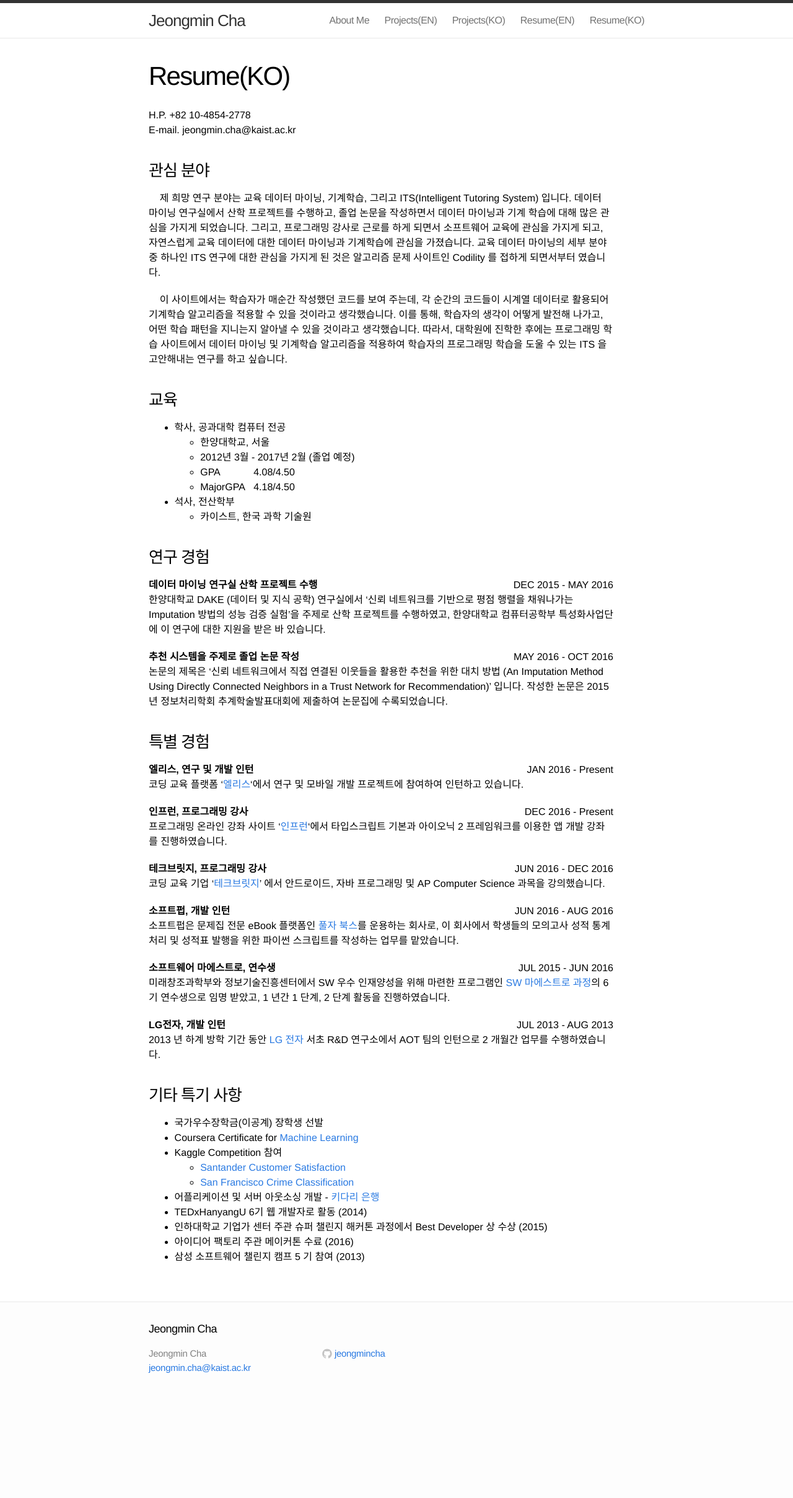
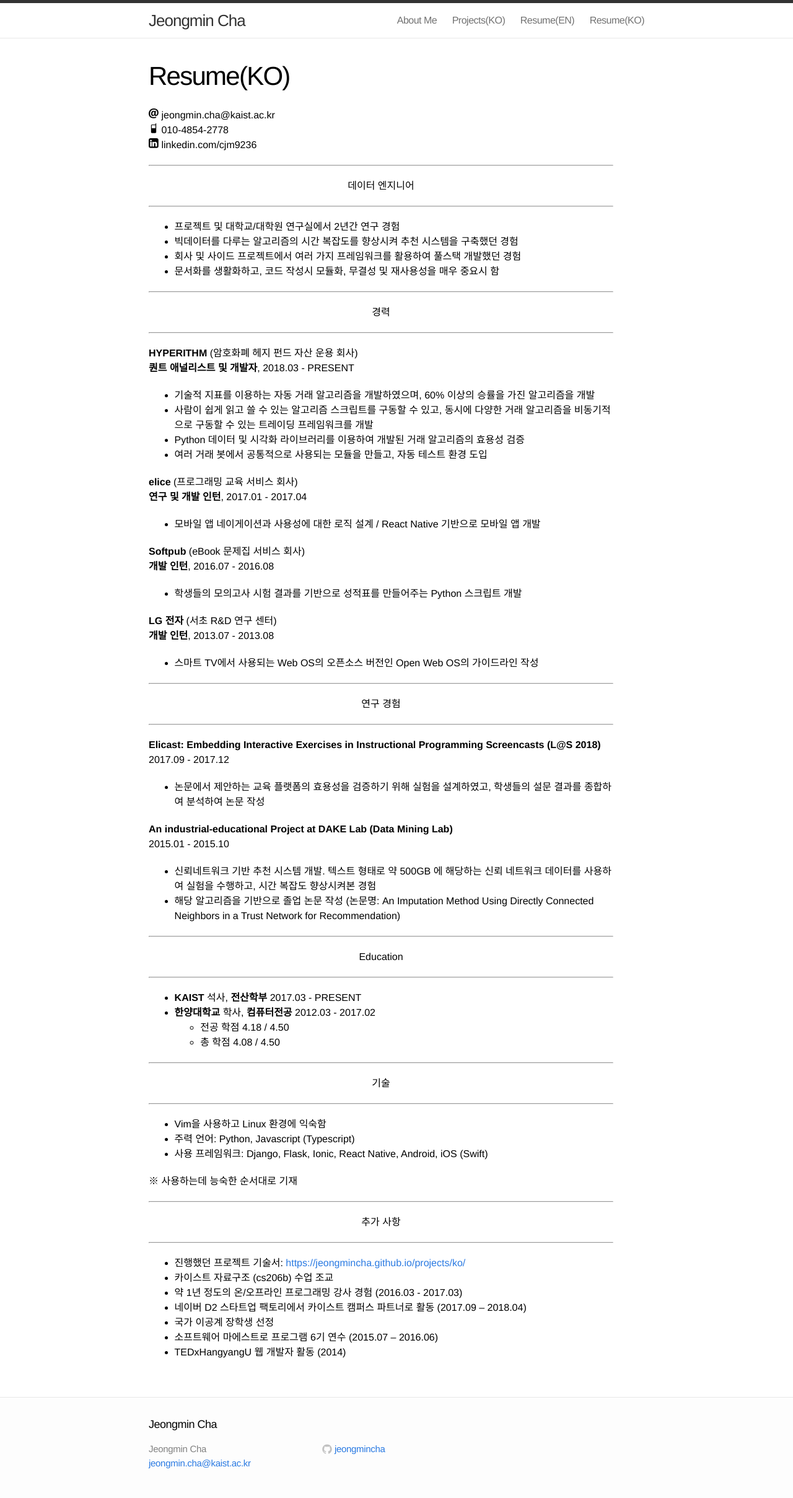
Before and after one commit to JeongMinCha/jeongmincha.github.com, a Jekyll site: the page built from resume-KO.md, in a window 1280 px wide. Shown: the whole page at 62% size. Built offline with Jekyll 4.4.1, drawn with Linux system fonts in a browser that asks for light colours; before the commit the page ends 2263 px from its top, so only the background shows below that.

Commit message:
Update Resume (KO)

```diff
--- a/css/main.css
+++ b/css/main.css
@@ -186,7 +186,6 @@
 .post-content > * { margin: 20px 0; }
 
 .post-content img {
-  min-width: 400px;
   max-width: 750px;
 }
 
--- a/resume-KO.md
+++ b/resume-KO.md
@@ -3,60 +3,80 @@
 title: Resume(KO)
 permalink: /resume/ko/
 ---
-H.P. +82 10-4854-2778
-E-mail. jeongmin.cha@kaist.ac.kr
 
-### 관심 분야
-&nbsp;&nbsp;&nbsp;&nbsp;제  희망  연구  분야는  교육  데이터  마이닝,  기계학습,  그리고  ITS(Intelligent  Tutoring  System)  입니다.  데이터  마이닝  연구실에서  산학  프로젝트를  수행하고,  졸업  논문을  작성하면서  데이터  마이닝과  기계  학습에  대해  많은  관심을  가지게  되었습니다.  그리고,  프로그래밍  강사로  근로를  하게  되면서  소프트웨어  교육에  관심을  가지게  되고,  자연스럽게  교육  데이터에  대한  데이터  마이닝과  기계학습에  관심을  가졌습니다.    교육  데이터  마이닝의  세부  분야  중  하나인  ITS  연구에  대한  관심을  가지게  된  것은  알고리즘  문제  사이트인  Codility 를  접하게  되면서부터  였습니다.
+<img src="/images/icons8-email-52.png" width="16" height="16"/>  jeongmin.cha@kaist.ac.kr
+<img src="/images/icons8-cell-phone-52.png" width="16" height="16"/>  010-4854-2778
+<img src="/images/icons8-linkedin-52.png" width="16" height="16"/>  linkedin.com/cjm9236
 
-&nbsp;&nbsp;&nbsp;&nbsp;이  사이트에서는  학습자가  매순간  작성했던  코드를  보여  주는데,  각  순간의  코드들이  시계열  데이터로  활용되어  기계학습  알고리즘을  적용할  수  있을  것이라고  생각했습니다.  이를  통해,  학습자의  생각이  어떻게  발전해  나가고,  어떤  학습  패턴을  지니는지  알아낼  수  있을  것이라고  생각했습니다.  따라서,  대학원에  진학한  후에는  프로그래밍  학습  사이트에서  데이터  마이닝  및  기계학습  알고리즘을  적용하여  학습자의  프로그래밍  학습을  도울  수  있는  ITS 을  고안해내는  연구를  하고  싶습니다.
+<hr/>
+<center> 데이터 엔지니어 </center>
+<hr/>
+- 프로젝트 및 대학교/대학원 연구실에서 2년간 연구 경험
+- 빅데이터를 다루는 알고리즘의 시간 복잡도를 향상시켜 추천 시스템을 구축했던 경험
+- 회사 및 사이드 프로젝트에서 여러 가지 프레임워크를 활용하여 풀스택 개발했던 경험
+- 문서화를 생활화하고, 코드 작성시 모듈화, 무결성 및 재사용성을 매우 중요시 함
 
-### 교육
-- 학사, 공과대학 컴퓨터 전공
-    - 한양대학교, 서울
-    - 2012년 3월 - 2017년 2월 (졸업 예정)
-    - GPA            4.08/4.50
-    - MajorGPA   4.18/4.50
-- 석사, 전산학부
-    - 카이스트, 한국 과학 기술원
+<hr/>
+<center> 경력 </center>
+<hr/>
+**HYPERITHM** (암호화폐 헤지 펀드 자산 운용 회사)
+**퀀트 애널리스트 및 개발자**, 2018.03 - PRESENT
+- 기술적 지표를 이용하는 자동 거래 알고리즘을 개발하였으며, 60% 이상의 승률을 가진 알고리즘을 개발
+- 사람이 쉽게 읽고 쓸 수 있는 알고리즘 스크립트를 구동할 수 있고, 동시에 다양한 거래 알고리즘을 비동기적으로 구동할 수 있는 트레이딩 프레임워크를 개발
+- Python 데이터 및 시각화 라이브러리를 이용하여 개발된 거래 알고리즘의 효용성 검증
+- 여러 거래 봇에서 공통적으로 사용되는 모듈을 만들고, 자동 테스트 환경 도입
 
+**elice** (프로그래밍 교육 서비스 회사)
+**연구 및 개발 인턴**, 2017.01 - 2017.04
+- 모바일 앱 네이게이션과 사용성에 대한 로직 설계 / React Native 기반으로 모바일 앱 개발
 
-### 연구 경험
-**데이터 마이닝 연구실 산학 프로젝트 수행** <span style="float:right;">DEC 2015 - MAY 2016</span>
-한양대학교  DAKE  (데이터  및  지식  공학)  연구실에서  ‘신뢰  네트워크를  기반으로  평점  행렬을  채워나가는  Imputation  방법의  성능  검증  실험’을  주제로  산학  프로젝트를  수행하였고,  한양대학교  컴퓨터공학부  특성화사업단에  이  연구에  대한  지원을  받은  바  있습니다.
+**Softpub** (eBook 문제집 서비스 회사)
+**개발 인턴**, 2016.07 - 2016.08
+- 학생들의 모의고사 시험 결과를 기반으로 성적표를 만들어주는 Python 스크립트 개발
 
-**추천 시스템을 주제로 졸업 논문 작성** <span style="float:right;">MAY 2016 - OCT 2016</span>
-논문의  제목은  '신뢰  네트워크에서  직접  연결된  이웃들을  활용한  추천을  위한  대치  방법  (An  Imputation  Method Using Directly Connected Neighbors in a Trust Network for Recommendation)'  입니다.  작성한  논문은  2015년  정보처리학회  추계학술발표대회에  제출하여  논문집에  수록되었습니다.
+**LG 전자** (서초 R&D 연구 센터)
+**개발 인턴**, 2013.07 - 2013.08
+- 스마트 TV에서 사용되는 Web OS의 오픈소스 버전인 Open Web OS의 가이드라인 작성
 
+<hr/>
+<center> 연구 경험 </center>
+<hr/>
+**Elicast: Embedding Interactive Exercises in Instructional Programming Screencasts (L@S 2018)**
+2017.09 - 2017.12
 
-### 특별 경험
-**엘리스, 연구 및 개발 인턴** <span style="float: right;">JAN 2016 - Present</span>
-코딩 교육 플랫폼 '<a href="https://www.elice.io" target="_blank">엘리스</a>'에서 연구 및 모바일 개발 프로젝트에 참여하여 인턴하고 있습니다.
+- 논문에서 제안하는 교육 플랫폼의 효용성을 검증하기 위해 실험을 설계하였고, 학생들의 설문 결과를 종합하여 분석하여 논문 작성
 
-**인프런, 프로그래밍 강사** <span style="float:right;">DEC 2016 - Present</span>
-프로그래밍 온라인 강좌 사이트 '<a href="https://www.inflearn.com" target="_blank">인프런</a>'에서 타입스크립트 기본과 아이오닉 2 프레임워크를 이용한 앱 개발 강좌를 진행하였습니다.
+**An industrial-educational Project at DAKE Lab (Data Mining Lab)**
+2015.01 - 2015.10
+- 신뢰네트워크 기반 추천 시스템 개발. 텍스트 형태로 약 500GB 에 해당하는 신뢰 네트워크 데이터를 사용하여 실험을 수행하고, 시간 복잡도 향상시켜본 경험
+- 해당 알고리즘을 기반으로 졸업 논문 작성 (논문명: An Imputation Method Using Directly Connected Neighbors in a Trust Network for Recommendation)
 
-**테크브릿지, 프로그래밍 강사** <span style="float:right;">JUN 2016 - DEC 2016</span>
-코딩  교육  기업  ‘<a href="http://www.techbridge.co.kr" target="_blank">테크브릿지</a>’  에서  안드로이드,  자바  프로그래밍  및  AP  Computer  Science  과목을  강의했습니다.
+<hr/>
+<center> Education </center>
+<hr/>
+- **KAIST**  석사, **전산학부**  2017.03 - PRESENT
+- **한양대학교** 학사, **컴퓨터전공** 2012.03 - 2017.02
+  - 전공 학점 4.18 / 4.50
+  - 총 학점 4.08 / 4.50
 
-**소프트펍, 개발 인턴** <span style="float:right;">JUN 2016 - AUG 2016</span>
-소프트펍은  문제집  전문  eBook 플랫폼인  <a href="http://www.poolzabooks.com" target="_blank">풀자 북스</a>를  운용하는  회사로,  이  회사에서  학생들의  모의고사  성적  통계  처리  및  성적표  발행을  위한  파이썬  스크립트를  작성하는  업무를  맡았습니다.
+<hr/>
+<center> 기술 </center>
+<hr/>
 
-**소프트웨어 마에스트로, 연수생** <span style="float:right;">JUL 2015 - JUN 2016</span>
-미래창조과학부와  정보기술진흥센터에서  SW  우수  인재양성을  위해  마련한  프로그램인  <a href="http://swmaestro.kr/" target="_blank">SW 마에스트로 과정</a>의  6 기  연수생으로  임명  받았고, 1 년간  1 단계, 2 단계  활동을  진행하였습니다.
+- Vim을 사용하고 Linux 환경에 익숙함
+- 주력 언어: Python, Javascript (Typescript)
+- 사용 프레임워크: Django, Flask, Ionic, React Native, Android, iOS (Swift)
 
-**LG전자, 개발 인턴** <span style="float:right;">JUL 2013 - AUG 2013</span>
-2013 년  하계  방학  기간  동안  <a href="https://www.lge.co.kr/" target="_blank">LG 전자</a> 서초  R&D  연구소에서  AOT 팀의  인턴으로  2 개월간  업무를  수행하였습니다.
+※ 사용하는데 능숙한 순서대로 기재
 
+<hr/>
+<center> 추가 사항 </center>
+<hr/>
 
-### 기타 특기 사항
-- 국가우수장학금(이공계) 장학생 선발
-- Coursera Certificate for [Machine Learning](https://www.coursera.org/learn/machine-learning/home)
-- Kaggle Competition  참여
-    - [Santander Customer Satisfaction](https://www.kaggle.com/c/santander-customer-satisfaction)
-    - [San Francisco Crime Classification](https://www.kaggle.com/c/sf-crime)
-- 어플리케이션  및  서버  아웃소싱  개발  - [키다리 은행](https://www.facebook.com/kidaribank)
-- TEDxHanyangU  6기 웹 개발자로 활동 (2014)
-- 인하대학교  기업가  센터  주관  슈퍼  챌린지  해커톤  과정에서  Best Developer  상  수상 (2015)
-- 아이디어  팩토리  주관  메이커톤  수료  (2016)
-- 삼성  소프트웨어  챌린지  캠프  5 기  참여 (2013)
+- 진행했던 프로젝트 기술서: <a href="/projects/ko/">https://jeongmincha.github.io/projects/ko/</a>
+- 카이스트 자료구조 (cs206b) 수업 조교
+- 약 1년 정도의 온/오프라인 프로그래밍 강사 경험 (2016.03 - 2017.03)
+- 네이버 D2 스타트업 팩토리에서 카이스트 캠퍼스 파트너로 활동 (2017.09 – 2018.04)
+- 국가 이공계 장학생 선정
+- 소프트웨어 마에스트로 프로그램 6기 연수 (2015.07 – 2016.06)
+- TEDxHangyangU 웹 개발자 활동 (2014)
```
Also changed, not shown: projects-EN.md (+1 -1 lines), resume-EN.md (+3 -3 lines), images/icons8-cell-phone-52.png (added), images/icons8-email-52.png (added), images/icons8-linkedin-52.png (added).
